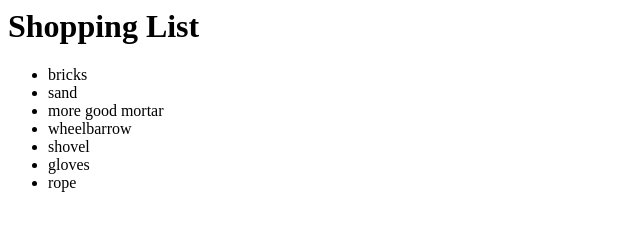
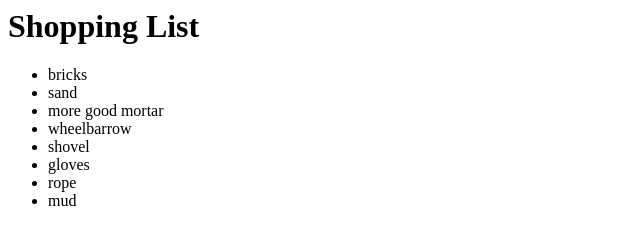
Before and after one commit to cjspurlock/newGitTest, a plain HTML site: page index.html in a window 1280 px wide. Shown: the full height of the page, 0-640 px from the left. Drawn offline with Linux system fonts and the light colour scheme.

Commit message:
new index

```diff
--- a/index.html
+++ b/index.html
@@ -9,6 +9,7 @@
 			<li>shovel</li>
 			<li>gloves</li>
 			<li>rope</li>
+			<li>mud</li>
 		</ul>
 	</body>
 </html>
```
